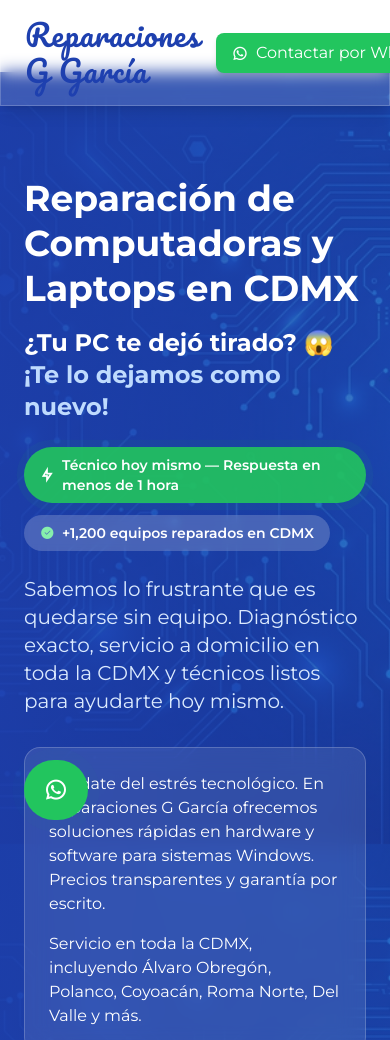
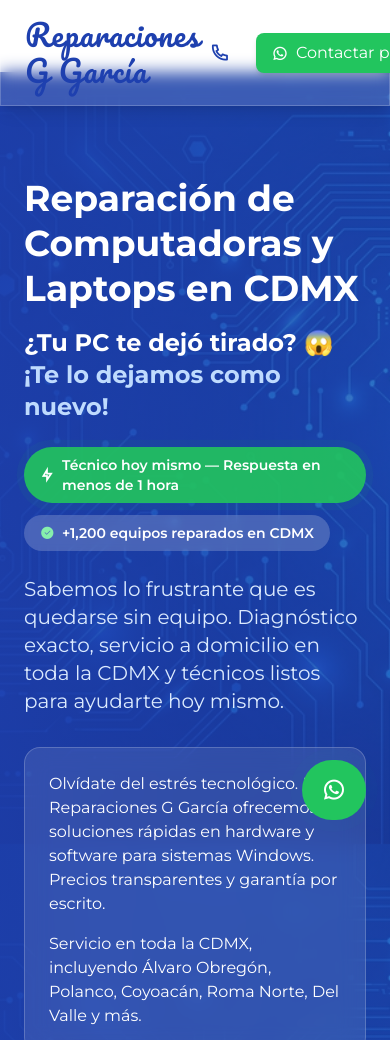
Before and after one commit to Panchi3000/Reparaciones-G-Garcia, a plain HTML site: page index.html in a window 390 px wide. Shown: the top 1040 px of the page. Drawn offline with nearby package versions, Linux system fonts and the light colour scheme.

Commit message:
Update index.html

```diff
--- a/index.html
+++ b/index.html
@@ -224,7 +224,7 @@
         "image": "https://reparaciones-g-garcia.netlify.app/images/og-image.png",
         "aggregateRating": {
             "@type": "AggregateRating",
-            "ratingValue": "5.0",
+            "ratingValue": "4.9",
             "reviewCount": "48",
             "bestRating": "5"
         },
@@ -371,7 +371,13 @@
                 </nav>
                 <!-- Contact Info & Mobile Menu Button -->
                 <div class="flex items-center space-x-4">
-                    <!-- Phone Number (Hidden on small screens) -->
+                    <!-- Phone Number (Visible en todas las pantallas) -->
+                    <div class="flex items-center">
+                        <a href="tel:5645371808"
+                            class="md:hidden w-10 h-10 flex items-center justify-center text-primary"
+                            aria-label="Llamar al 56 4537 1808">
+                            <i class="ri-phone-line ri-lg" aria-hidden="true"></i>
+                        </a>
                         <div class="hidden md:flex items-center">
                             <div class="w-10 h-10 flex items-center justify-center text-primary">
                                 <i class="ri-phone-line ri-lg" aria-hidden="true"></i>
@@ -379,8 +385,10 @@
                             <div>
                                 <p class="text-xs text-gray-500">Llámanos</p>
                                 <a href="tel:5645371808"
-                                class="text-sm font-semibold text-gray-800 hover:text-primary transition-colors">56 4537
+                                    class="text-sm font-semibold text-gray-800 hover:text-primary transition-colors">56
+                                    4537
                                     1808</a>
+                            </div>
                         </div>
                     </div>
                     <!-- WhatsApp Button -->
@@ -703,7 +711,8 @@
                     compatibilidad y calidad en cada reparación.
                 </p>
                 <!-- Brand Logos Grid -->
-                <p class="text-sm text-gray-500 text-center font-semibold mb-3">🚀Servicio a Computadoras y Consolas 💻🎮</p>
+                <p class="text-sm text-gray-500 text-center font-semibold mb-3">🚀Servicio a Computadoras y Consolas
+                    💻🎮</p>
                 <div class="grid grid-cols-2 sm:grid-cols-5 lg:grid-cols-5 gap-6 place-items-center py-4">
                     <!-- HP -->
                     <div class="flex items-center justify-center hover:scale-110 transition-transform duration-300"
@@ -1891,7 +1900,7 @@
 
     <!-- Back to top button -->
     <button id="back-to-top"
-        class="fixed bottom-6 right-6 w-12 h-12 bg-primary text-white rounded-full shadow-lg flex items-center justify-center opacity-0 invisible transition-all duration-300 hover:bg-primary/90"
+        class="fixed bottom-6 left-6 w-12 h-12 bg-primary text-white rounded-full shadow-lg flex items-center justify-center opacity-0 invisible transition-all duration-300 hover:bg-primary/90 z-40"
         aria-label="Volver arriba">
         <i class="ri-arrow-up-line ri-lg" aria-hidden="true"></i>
     </button>
@@ -1899,7 +1908,7 @@
     <!-- Floating WhatsApp Button (Sticky, siempre visible) -->
     <a href="https://wa.me/5215645371808?text=Hola%2C%20necesito%20ayuda%20con%20mi%20equipo%20%F0%9F%92%BB"
         target="_blank" rel="noopener noreferrer" id="whatsapp-float"
-        class="fixed bottom-6 left-6 z-50 bg-green-500 text-white rounded-full shadow-2xl hover:bg-green-600 transition-all duration-300 flex items-center gap-3 group hover:shadow-green-500/40"
+        class="fixed bottom-6 right-6 z-50 bg-green-500 text-white rounded-full shadow-2xl hover:bg-green-600 transition-all duration-300 flex items-center gap-3 group hover:shadow-green-500/40"
         style="padding: 14px 20px; animation: pulse-whatsapp 2s infinite;">
         <i class="ri-whatsapp-line text-2xl" aria-hidden="true"></i>
         <span class="text-sm font-semibold hidden sm:inline">¿Necesitas ayuda? 💬</span>
```
Lines whose indentation alone changed are shown as unchanged.
